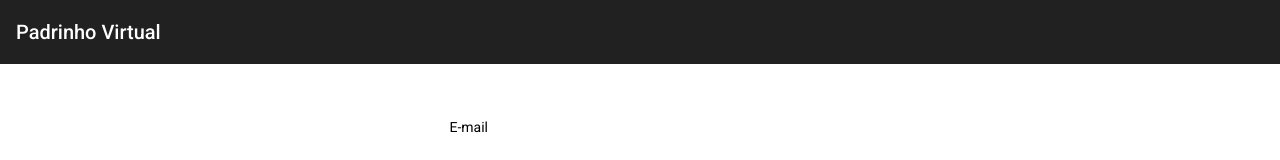
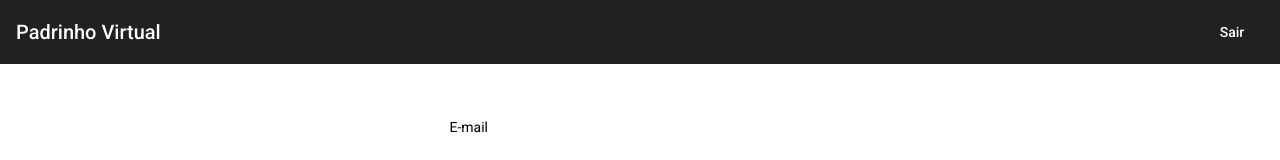
Before and after one commit to andersonmattos/padrinho-virtual, an Angular app: page / in a window 1280 px wide. Shown: the top 160 px of the page. Built offline with nearby package versions, Linux system fonts and the light colour scheme.

Commit message:
Adicionado botao de sair ao tootlbar

```diff
--- a/src/app/app.component.css
+++ b/src/app/app.component.css
@@ -0,0 +1,3 @@
+.button-to-far-left {
+    flex: 1 1 auto;
+}
--- a/src/app/app.component.html
+++ b/src/app/app.component.html
@@ -2,6 +2,8 @@
 <div>
     <mat-toolbar>
         <span>Padrinho Virtual</span>
+        <span class="button-to-far-left"></span>
+        <a mat-button href=" ">Sair</a>
     </mat-toolbar>
 </div>
 
```
